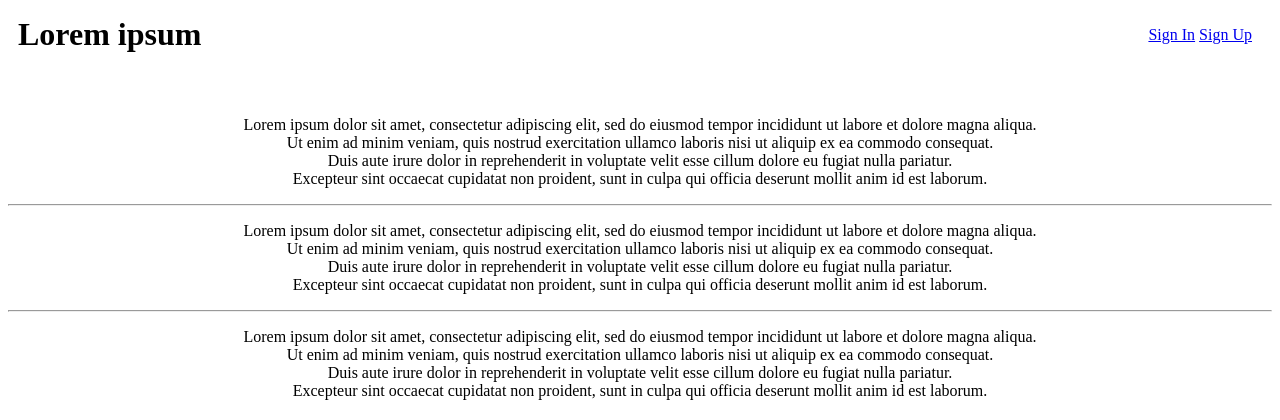
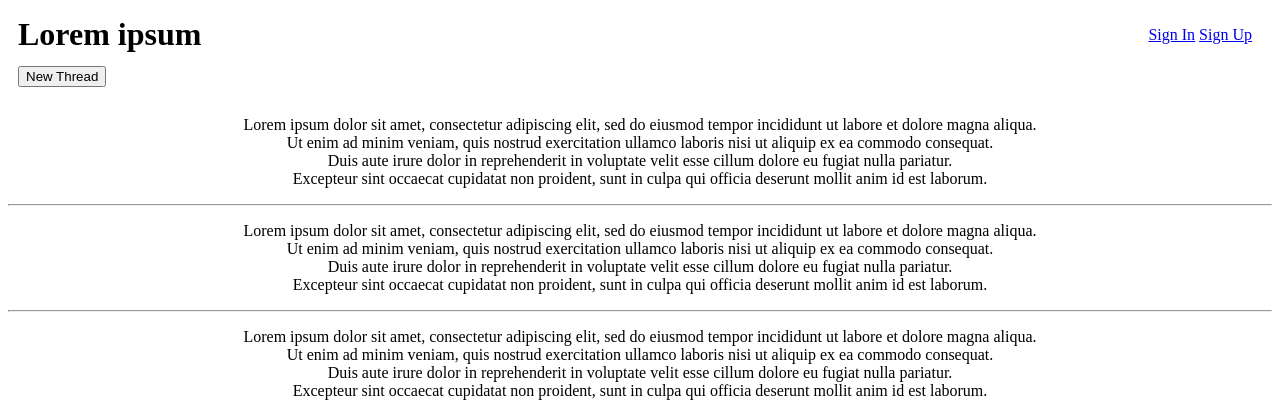
Before and after one commit to tukkimiesjonni/cybersecurityproject1, a Flask app: page / in a window 1280 px wide. Shown: the top 420 px of the page. Run offline with Flask 3, Linux system fonts and the light colour scheme.

Commit message:
Added a text that says which user is logged in. Also added new thread button

```diff
--- a/templates/home.html
+++ b/templates/home.html
@@ -17,10 +17,15 @@
             <a href="/logout">Sign Out</a>
             {% endif %}
         </div>
-        <div>
+        <div class="user-info">
             {% if session.username %}
             <p>You are logged in as {{ session.username }}</p>
             {% endif %}
+        </div>
+        <div class="new-thread-button">
+            <form action="/new_thread">
+                <input type="submit" value="New Thread">
+            </form>
         </div>
         <center>
             <div class="threads">
```
